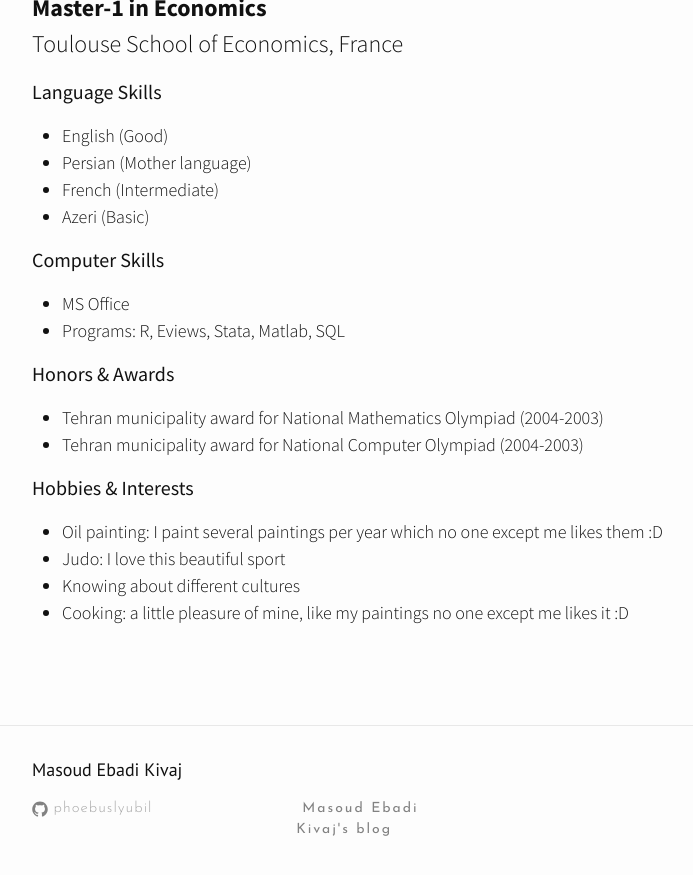
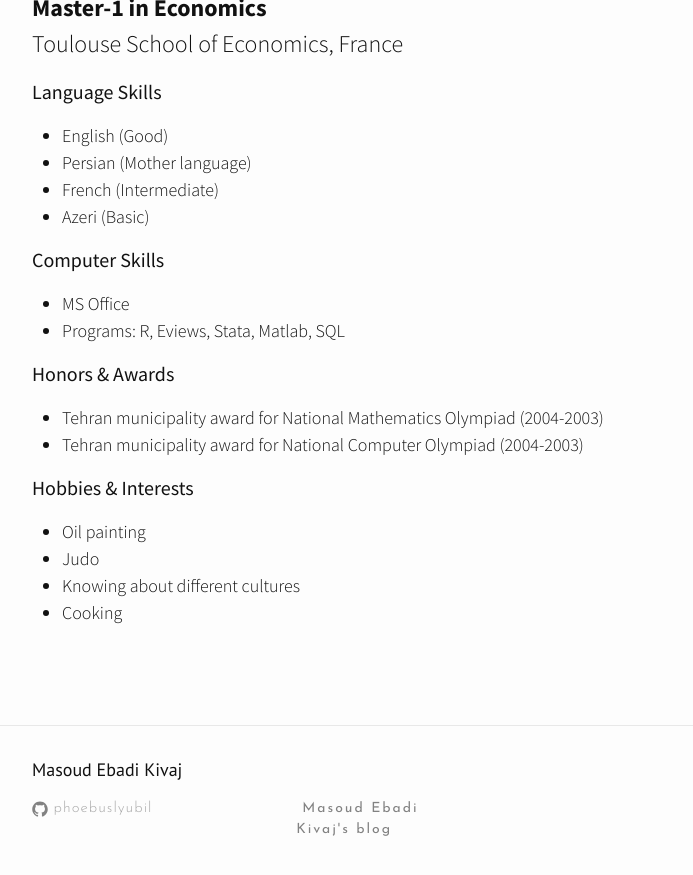
Before and after one commit to PhoebusLyubil/phoebuslyubil.github.com, a Jekyll site: the page built from CV.md, in a window 1280 px wide and 900 px high, scrolled down 1206 px. Shown: the top 875 px of the window, without its empty margins (238-931 px from the left). Built offline with Jekyll 4.4.1, drawn with Linux system fonts in a browser that asks for light colours; nearby versions of some CDN libraries.

Commit message:
update CV
More serious one

```diff
--- a/CV.md
+++ b/CV.md
@@ -26,4 +26,4 @@
 <li>Tehran municipality award for National Mathematics Olympiad (2004-2003)</li><li>Tehran municipality award for National Computer Olympiad (2004-2003)</li></ul>
 <h4 id="hobbies-&-interests"><a name="hobbies-&-interests" href="#hobbies-&-interests"></a>Hobbies &amp; Interests</h4>
 <ul>
-<li>Oil painting: I paint several paintings per year which no one except me likes them :D</li><li>Judo: I love this beautiful sport</li><li>Knowing about different cultures</li><li>Cooking: a little pleasure of mine, like my paintings no one except me likes it :D</li></ul>>
+<li>Oil painting</li><li>Judo</li><li>Knowing about different cultures</li><li>Cooking</li></ul>>
```
